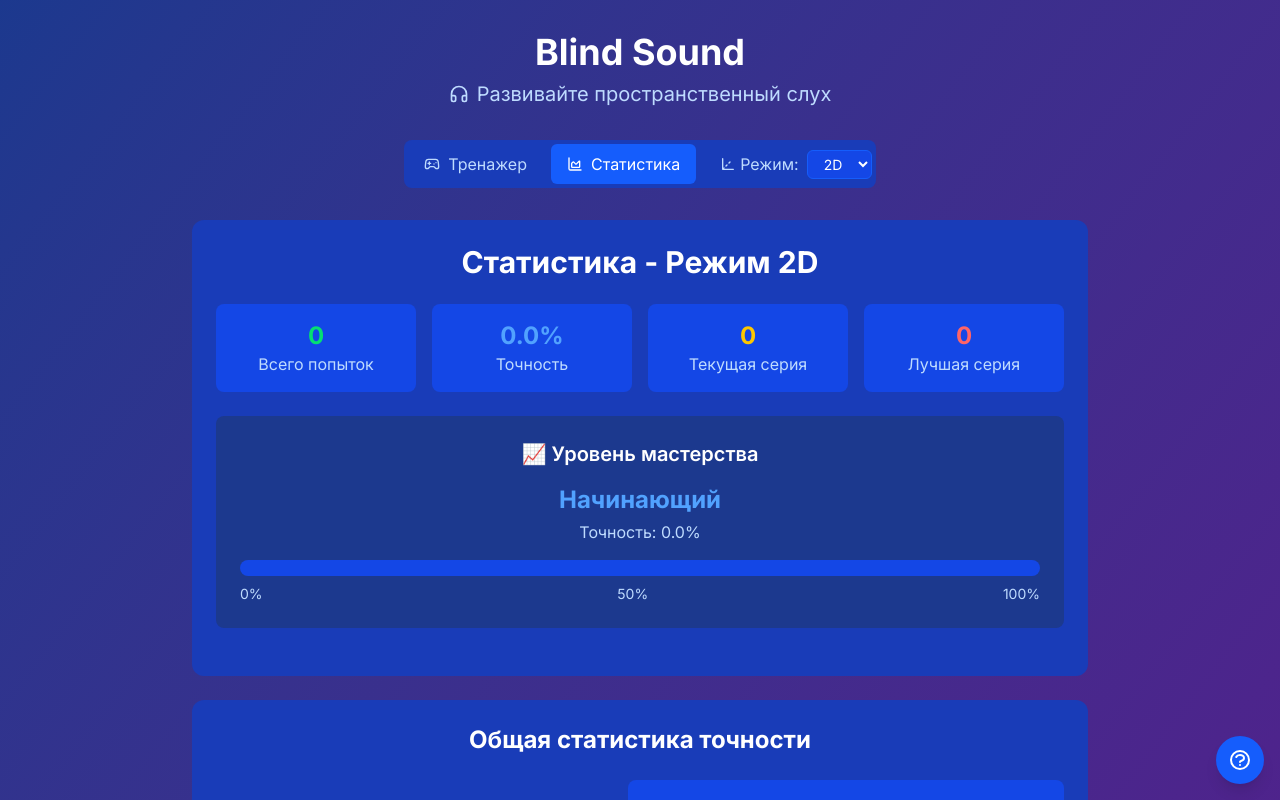
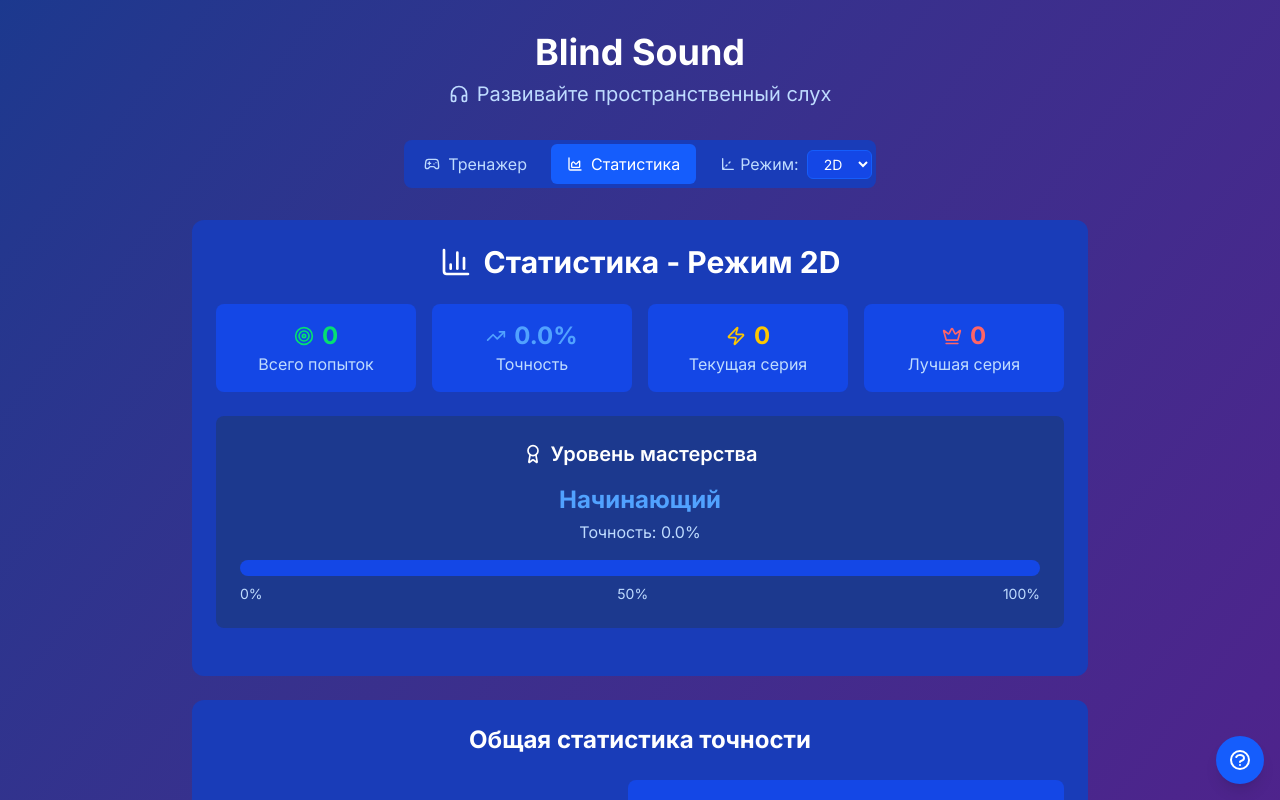
Before and after one commit to trylastsky/blind-sound, a Next.js app: page / in a window 1280 px wide. Both pictures are taken after a click on the button "Статистика". Shown: the top 800 px of the page. Built offline with nearby package versions, Linux system fonts and the light colour scheme.

Commit message:
stats icons migration

```diff
--- a/src/app/components/Stats.tsx
+++ b/src/app/components/Stats.tsx
@@ -1,6 +1,7 @@
 'use client';
 import { StatsData } from '../page';
 import { useEffect, useRef } from 'react';
+import { Target, TrendingUp, Award, Zap, BarChart3, Crown } from 'lucide-react';
 
 interface StatsProps {
   stats: StatsData;
@@ -127,34 +128,50 @@ export default function Stats({ stats, currentMode }: StatsProps) {
   return (
     <div className="max-w-4xl mx-auto space-y-6">
       <div className="bg-blue-800 rounded-xl p-6">
-        <h2 className="text-3xl font-bold text-center mb-6">
+        <h2 className="text-3xl font-bold text-center mb-6 flex items-center justify-center gap-3">
+          <BarChart3 className="w-8 h-8" />
           Статистика - Режим {currentMode.toUpperCase()}
         </h2>
 
         <div className="grid grid-cols-2 md:grid-cols-4 gap-4 mb-6">
           <div className="bg-blue-700 p-4 rounded-lg text-center">
-            <div className="text-2xl font-bold text-green-400">{modeStats.totalAttempts}</div>
+            <div className="text-2xl font-bold text-green-400 flex items-center justify-center gap-2">
+              <Target className="w-5 h-5" />
+              {modeStats.totalAttempts}
+            </div>
             <div className="text-blue-200">Всего попыток</div>
           </div>
 
           <div className="bg-blue-700 p-4 rounded-lg text-center">
-            <div className="text-2xl font-bold text-blue-400">{accuracy.toFixed(1)}%</div>
+            <div className="text-2xl font-bold text-blue-400 flex items-center justify-center gap-2">
+              <TrendingUp className="w-5 h-5" />
+              {accuracy.toFixed(1)}%
+            </div>
             <div className="text-blue-200">Точность</div>
           </div>
 
           <div className="bg-blue-700 p-4 rounded-lg text-center">
-            <div className="text-2xl font-bold text-yellow-400">{modeStats.currentStreak}</div>
+            <div className="text-2xl font-bold text-yellow-400 flex items-center justify-center gap-2">
+              <Zap className="w-5 h-5" />
+              {modeStats.currentStreak}
+            </div>
             <div className="text-blue-200">Текущая серия</div>
           </div>
 
           <div className="bg-blue-700 p-4 rounded-lg text-center">
-            <div className="text-2xl font-bold text-red-400">{modeStats.bestStreak}</div>
+            <div className="text-2xl font-bold text-red-400 flex items-center justify-center gap-2">
+              <Crown className="w-5 h-5" />
+              {modeStats.bestStreak}
+            </div>
             <div className="text-blue-200">Лучшая серия</div>
           </div>
         </div>
 
         <div className="bg-blue-900 rounded-lg p-6 mb-6">
-          <h3 className="text-xl font-semibold mb-4 text-center">📈 Уровень мастерства</h3>
+          <h3 className="text-xl font-semibold mb-4 text-center flex items-center justify-center gap-2">
+            <Award className="w-5 h-5" />
+            Уровень мастерства
+          </h3>
           <div className="text-center mb-4">
             <span className={`text-2xl font-bold ${currentLevel.color}`}>
               {currentLevel.name}
```
Also changed, not shown: src/app/page.tsx (+4 -6 lines).
